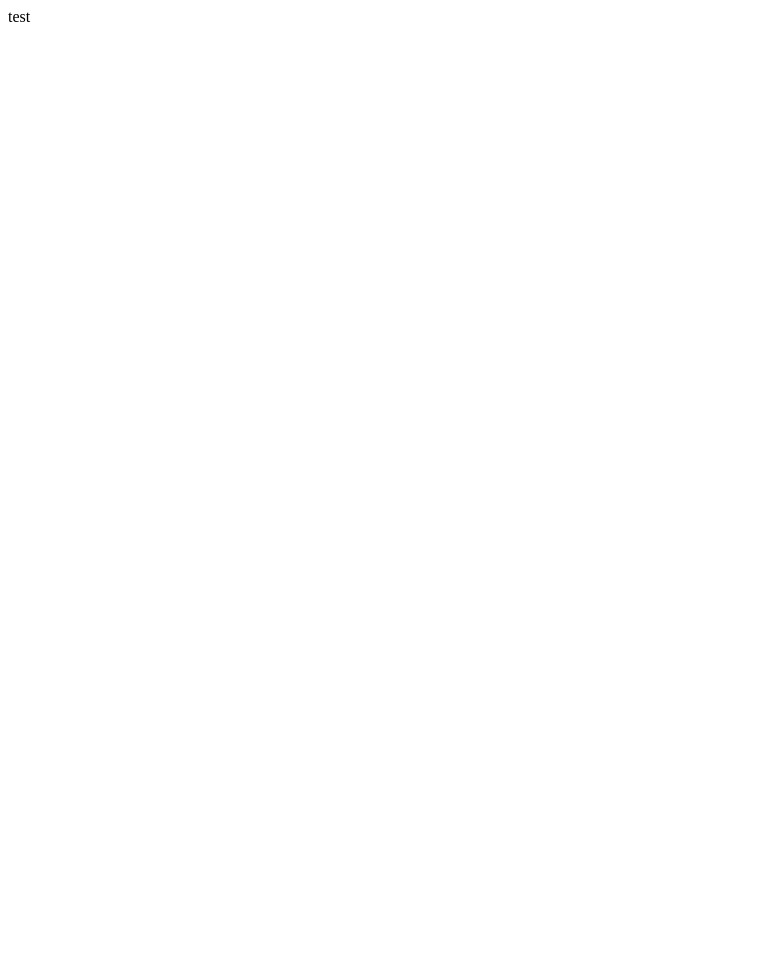
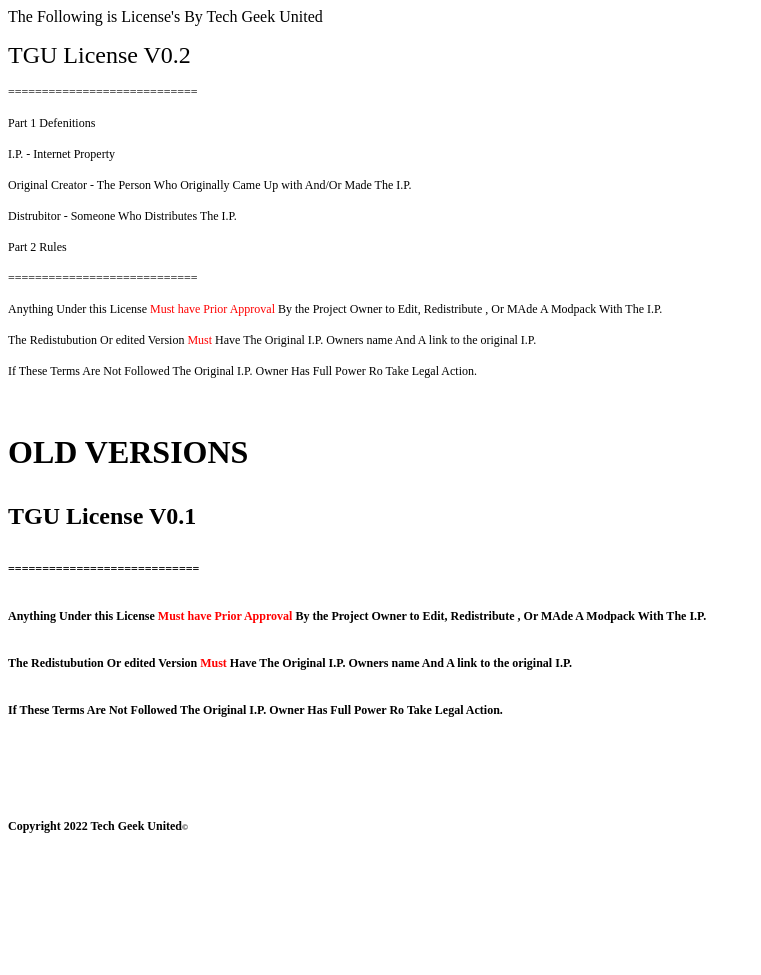
Before and after one commit to TechGeekUnited/TechGeekUnited.github.io-license, a plain HTML site: page index.html in a window 1280 px wide. Shown: the whole page, without its empty margins (0-761 px from the left). Before the commit the page ends 800 px from the top, so only its background shows below. Drawn offline with Linux system fonts and the light colour scheme.

Commit message:
Update index.html

```diff
--- a/index.html
+++ b/index.html
@@ -1 +1,23 @@
-<p>test</p>
+<p>The Following is License's By Tech Geek United</p>
+<p><span style="font-size: 24px;">TGU&nbsp;License V0.2</span></p>
+<p><span style="font-size: 12px;">============================</span></p>
+<p><span style="font-size: 12px;">Part 1 Defenitions</span></p>
+<p><span style="font-size: 12px;">I.P. - Internet Property</span></p>
+<p><span style="font-size: 12px;">Original Creator - The Person Who Originally Came Up with And/Or Made The I.P.</span></p>
+<p><span style="font-size: 12px;">Distrubitor - Someone Who Distributes The I.P.</span></p>
+<p><span style="font-size: 12px;">Part 2 Rules</span></p>
+<p><span style="font-size: 12px;">============================</span></p>
+<p><span style="font-size: 12px;">Anything Under this&nbsp;License <span style="color: #ff0000;">Must have Prior Approval</span> By the Project Owner to Edit, Redistribute , Or MAde A Modpack With The I.P.</span></p>
+<p><span style="font-size: 12px;">The Redistubution Or edited Version <span style="color: #ff0000;">Must</span> Have The Original I.P. Owners name And A link to the original I.P.</span></p>
+<p><span style="font-size: 12px;">If These Terms Are Not Followed The Original I.P. Owner Has Full Power Ro Take Legal Action.</span></p>
+<p>&nbsp;</p>
+<h1>OLD VERSIONS</p>
+<p><span style="font-size: 24px;">TGU&nbsp;License V0.1</span></p>
+<p><span style="font-size: 12px;">============================</span></p>
+<p><span style="font-size: 12px;">Anything Under this&nbsp;License <span style="color: #ff0000;">Must have Prior Approval</span> By the Project Owner to Edit, Redistribute , Or MAde A Modpack With The I.P.</span></p>
+<p><span style="font-size: 12px;">The Redistubution Or edited Version <span style="color: #ff0000;">Must</span> Have The Original I.P. Owners name And A link to the original I.P.</span></p>
+<p><span style="font-size: 12px;">If These Terms Are Not Followed The Original I.P. Owner Has Full Power Ro Take Legal Action.</span></p>
+<p>&nbsp;</p>
+<p><span style="font-size: 12px;">Copyright 2022 Tech Geek United<span style="font-size: 8px;">&copy;</span></span></p>
+<p>&nbsp;</p>
+<p>&nbsp;</p>
```
